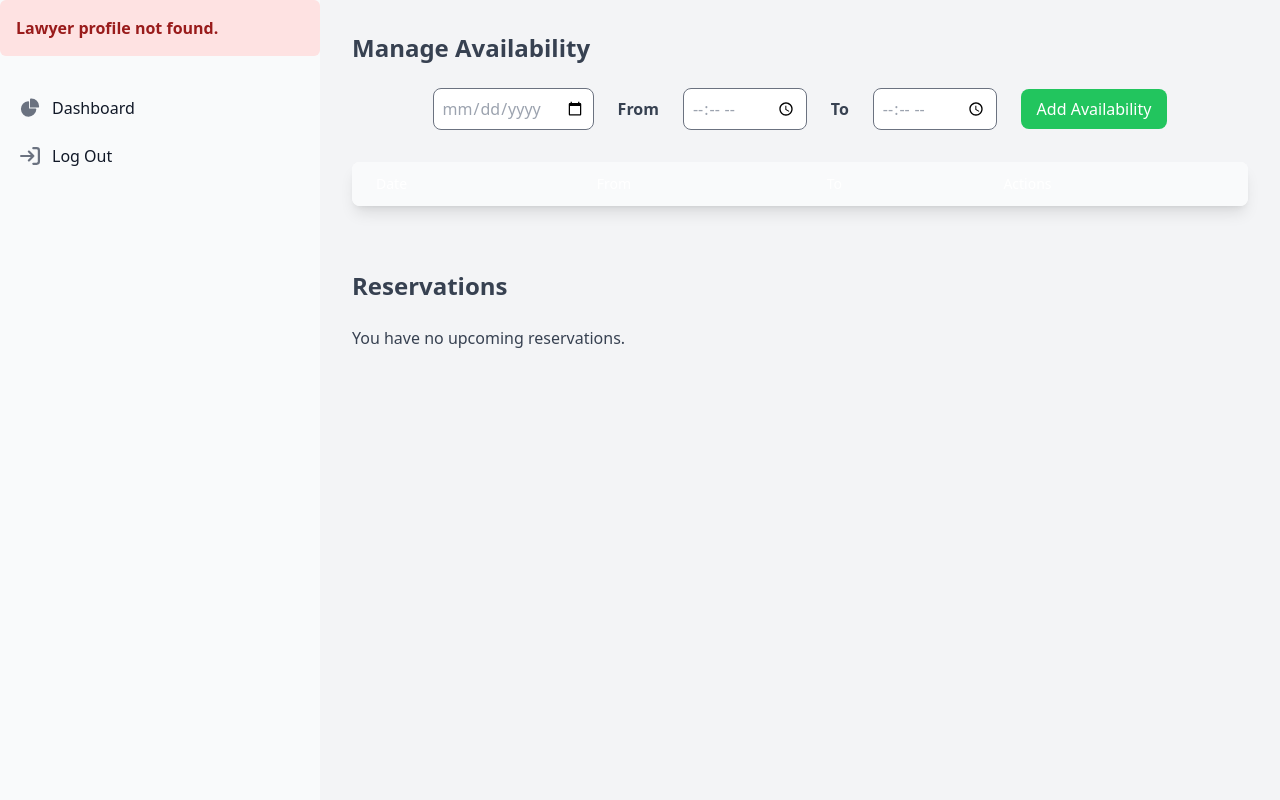
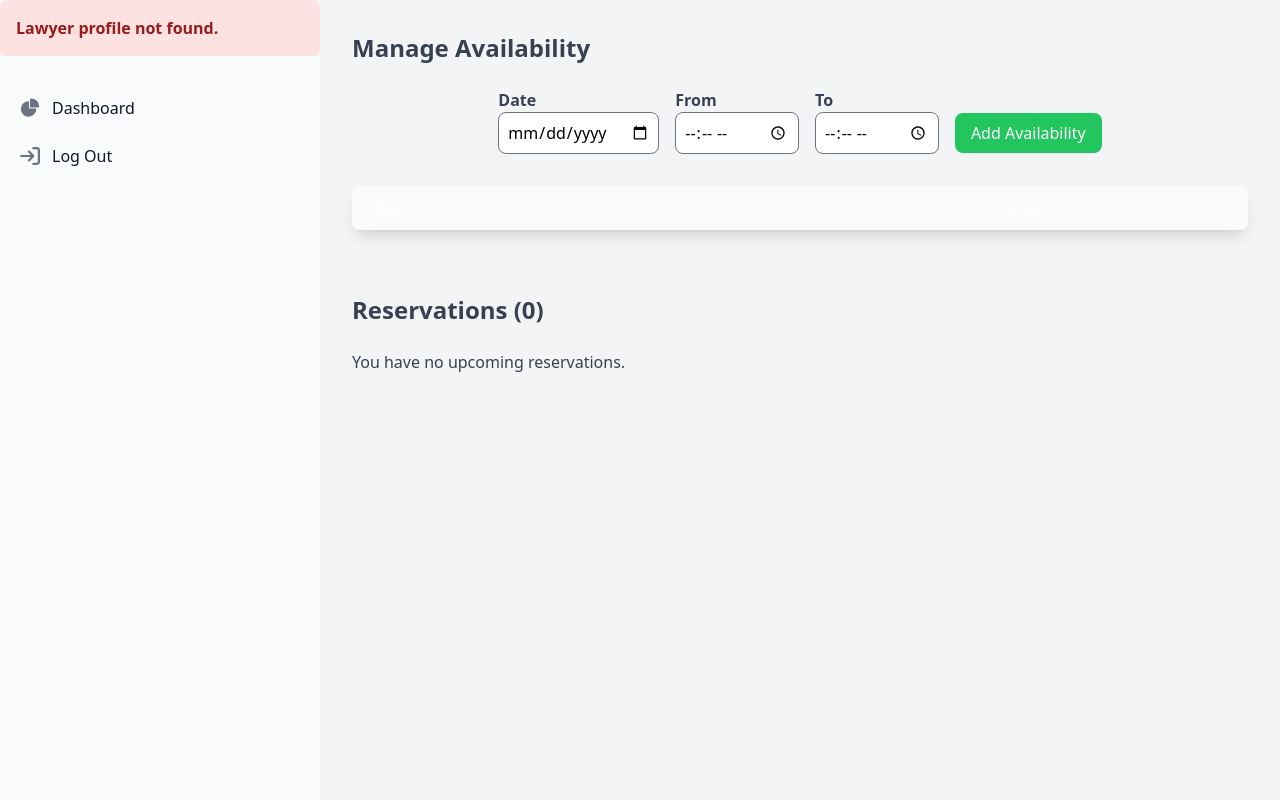
Before and after one commit to theshamkhi/LawyerUp, a PHP site: page /LawyerDashboard.php in a window 1280 px wide. Run offline with PHP 8.4, Linux system fonts and the light colour scheme; the visitor is signed in with stand-in values (Sample User, id 1); data comes from the database, SQL or seed files in the repository; data that the repository does not hold is empty; some libraries are stand-ins or nearby versions.

Commit message:
Enhanced responsivity in Lawyer Dashboard

```diff
--- a/templates/LawyerDashboard.php
+++ b/templates/LawyerDashboard.php
@@ -125,20 +125,31 @@
    </div>
 </aside>
 
+<div class="p-4 sm:p-8 lg:ml-80">
+    <h2 class="text-lg sm:text-2xl font-semibold text-gray-700 mb-6">Manage Availability</h2>
 
-<div class="p-8 sm:ml-80">
-    <h2 class="text-2xl font-semibold text-gray-700 mb-6">Manage Availability</h2>
-
-    <form method="POST" class="flex items-center justify-center space-x-6">
-        <input type="date" name="date" required class="p-2 text-gray-400 rounded-lg">
-        <label for="date" class="text-gray-700 font-semibold">From</label>
-        <input type="time" name="start_time" required class="p-2 text-gray-400 rounded-lg">
-        <label for="date" class="text-gray-700 font-semibold">To</label>
-        <input type="time" name="end_time" required class="p-2 text-gray-400 rounded-lg">
-        <button type="submit" class="px-4 py-2 bg-green-500 text-white font-medium rounded-lg">Add Availability</button>
+    <!-- Form -->
+    <form method="POST" class="flex flex-wrap items-center justify-center gap-4">
+        <div class="flex flex-col">
+            <label for="date" class="text-gray-700 font-semibold">Date</label>
+            <input type="date" name="date" required class="p-2 rounded-lg">
+        </div>
+        <div class="flex flex-col">
+            <label for="start_time" class="text-gray-700 font-semibold">From</label>
+            <input type="time" name="start_time" required class="p-2 rounded-lg">
+        </div>
+        <div class="flex flex-col">
+            <label for="end_time" class="text-gray-700 font-semibold">To</label>
+            <input type="time" name="end_time" required class="p-2 rounded-lg">
+        </div>
+        <div class="flex flex-col">
+            <br>
+            <button type="submit" class="px-4 py-2 bg-green-500 text-white font-medium rounded-lg">Add Availability</button>
+        </div>
     </form>
 
-    <div class="flex items-center justify-center overflow-x-auto bg-white shadow-lg rounded-lg mt-8 mb-16">
+    <!-- Availability Table -->
+    <div class="overflow-auto bg-white shadow-lg rounded-lg mt-8 mb-16">
         <?php
         $availability_sql = "SELECT AvailabilityID, Date, StartTime, EndTime, Status
                             FROM Availability
@@ -146,24 +157,24 @@
                             ORDER BY Date, StartTime";
         $availability_result = $conn->query($availability_sql);
         ?>
-        <table class="min-w-full table-auto border-collapse">
+        <table class="min-w-full border-collapse text-sm">
             <thead class="bg-gray-50 dark:bg-gray-800">
                 <tr>
-                    <th class="px-6 py-3 text-left text-sm font-medium text-white">Date</th>
-                    <th class="px-6 py-3 text-left text-sm font-medium text-white">From</th>
-                    <th class="px-6 py-3 text-left text-sm font-medium text-white">To</th>
-                    <th class="px-6 py-3 text-left text-sm font-medium text-white">Actions</th>
+                    <th class="px-6 py-3 text-left font-medium text-white">Date</th>
+                    <th class="px-6 py-3 text-left font-medium text-white">From</th>
+                    <th class="px-6 py-3 text-left font-medium text-white">To</th>
+                    <th class="px-6 py-3 text-left font-medium text-white">Actions</th>
                 </tr>
             </thead>
             <tbody>
                 <?php while ($availability = $availability_result->fetch_assoc()): ?>
                     <tr class="border-b hover:bg-gray-50">
-                        <td class="px-6 py-4 text-sm"><?php echo $availability['Date']; ?></td>
-                        <td class="px-6 py-4 text-sm"><?php echo $availability['StartTime']; ?></td>
-                        <td class="px-6 py-4 text-sm"><?php echo $availability['EndTime']; ?></td>
-                        <td class="px-6 py-4 text-sm">
+                        <td class="px-6 py-4"><?php echo $availability['Date']; ?></td>
+                        <td class="px-6 py-4"><?php echo $availability['StartTime']; ?></td>
+                        <td class="px-6 py-4"><?php echo $availability['EndTime']; ?></td>
+                        <td class="px-6 py-4">
                             <form method="POST" class="inline-block">
-                                <input type="hidden" name="delete_availability_id" value="<?php echo $availability['AvailabilityID']; ?>" />
+                                <input type="hidden" name="delete_availability_id" value="<?php echo $availability['AvailabilityID']; ?>">
                                 <button type="submit" class="text-xl hover:scale-105">🗑️</button>
                             </form>
                         </td>
@@ -173,7 +184,7 @@
         </table>
     </div>
 
-    <h2 class="text-2xl font-semibold text-gray-700 mb-6">Reservations</h2>
+
     <?php
         if ($_SERVER['REQUEST_METHOD'] === 'POST' && isset($_POST['reservation_id'], $_POST['action'])) {
             $reservation_id = intval($_POST['reservation_id']);
@@ -204,25 +215,27 @@
 
         $reservation_result = $conn->query($reservation_sql);
     ?>
+    <!-- Reservations Section -->
+    <h2 class="text-lg sm:text-2xl font-semibold text-gray-700 mb-6">Reservations (<?php echo $reservation_result->num_rows; ?>)</h2>
     <?php if ($reservation_result->num_rows > 0) : ?>
-        <div class="flex items-center justify-center overflow-x-auto bg-white shadow-lg rounded-lg" data-aos="fade-up" data-aos-anchor-placement="top-bottom">
-            <table class="min-w-full table-auto border-collapse bg-white shadow-lg">
+        <div class="overflow-auto bg-white shadow-lg rounded-lg">
+            <table class="min-w-full border-collapse text-sm">
                 <thead class="bg-gray-50 dark:bg-gray-800">
                     <tr>
-                        <th class="px-6 py-3 text-left text-sm font-medium text-white">Client</th>
-                        <th class="px-6 py-3 text-left text-sm font-medium text-white">Reservation Date</th>
-                        <th class="px-6 py-3 text-left text-sm font-medium text-white">Status</th>
-                        <th class="px-6 py-3 text-left text-sm font-medium text-white">Actions</th>
+                        <th class="px-6 py-3 text-left font-medium text-white">Client</th>
+                        <th class="px-6 py-3 text-left font-medium text-white">Reservation Date</th>
+                        <th class="px-6 py-3 text-left font-medium text-white">Status</th>
+                        <th class="px-6 py-3 text-left font-medium text-white">Actions</th>
                     </tr>
                 </thead>
                 <tbody>
                     <?php while ($reservation = $reservation_result->fetch_assoc()) : ?>
                         <tr class="border-b hover:bg-gray-50">
-                            <td class="px-6 py-4 text-sm"><?php echo $reservation['Name']; ?></td>
-                            <td class="px-6 py-4 text-sm"><?php echo $reservation['ReservationDate']; ?></td>
-                            <td class="px-6 py-4 text-sm"><?php echo $reservation['Status']; ?></td>
+                            <td class="px-6 py-4"><?php echo $reservation['Name']; ?></td>
+                            <td class="px-6 py-4"><?php echo $reservation['ReservationDate']; ?></td>
+                            <td class="px-6 py-4"><?php echo $reservation['Status']; ?></td>
                             <td class="px-6 py-4">
-                                <form method="POST" action="" class="flex space-x-2">
+                                <form method="POST" class="flex space-x-2">
                                     <input type="hidden" name="reservation_id" value="<?php echo $reservation['ReservationID']; ?>">
                                     <button name="action" value="accept" class="text-xl hover:scale-105">✅</button>
                                     <button name="action" value="reject" class="text-xl hover:scale-105">❌</button>
@@ -240,7 +253,7 @@
 
 
 
-<!-- Footer -->
+
 <script>
   AOS.init();
 </script>
```
